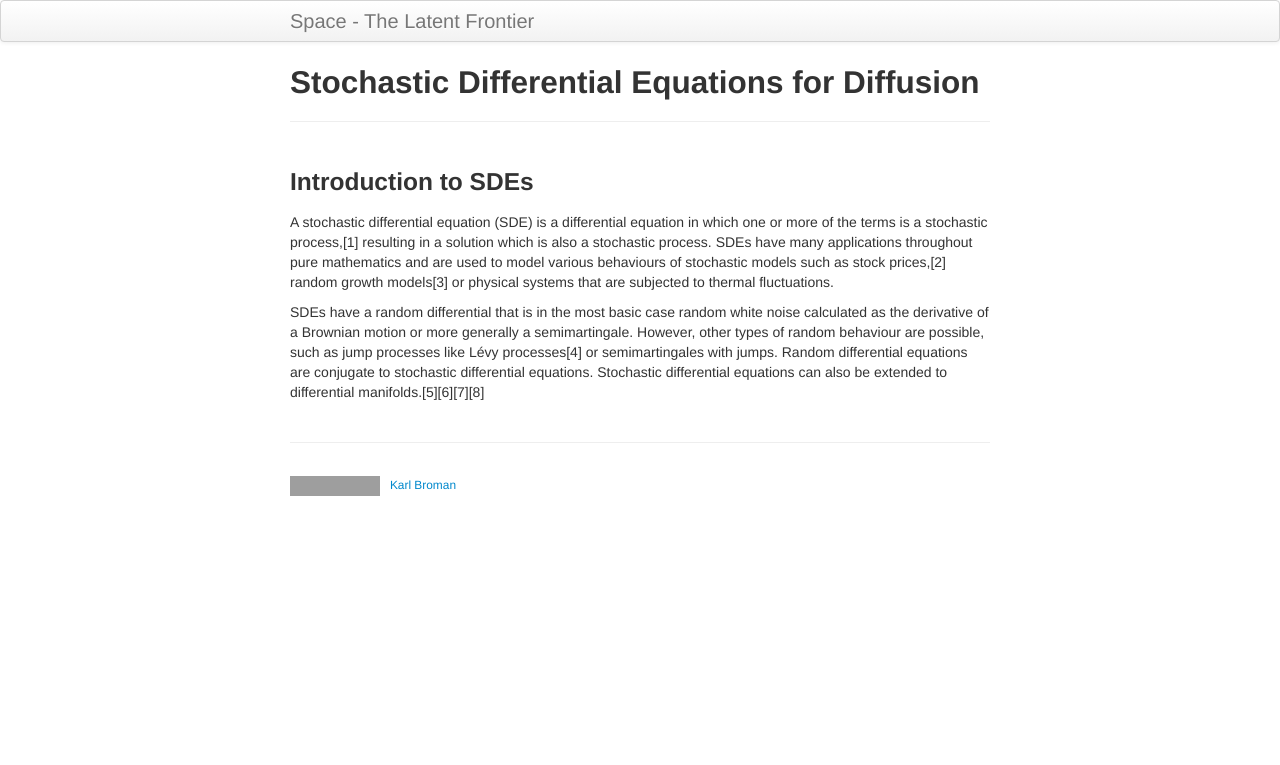
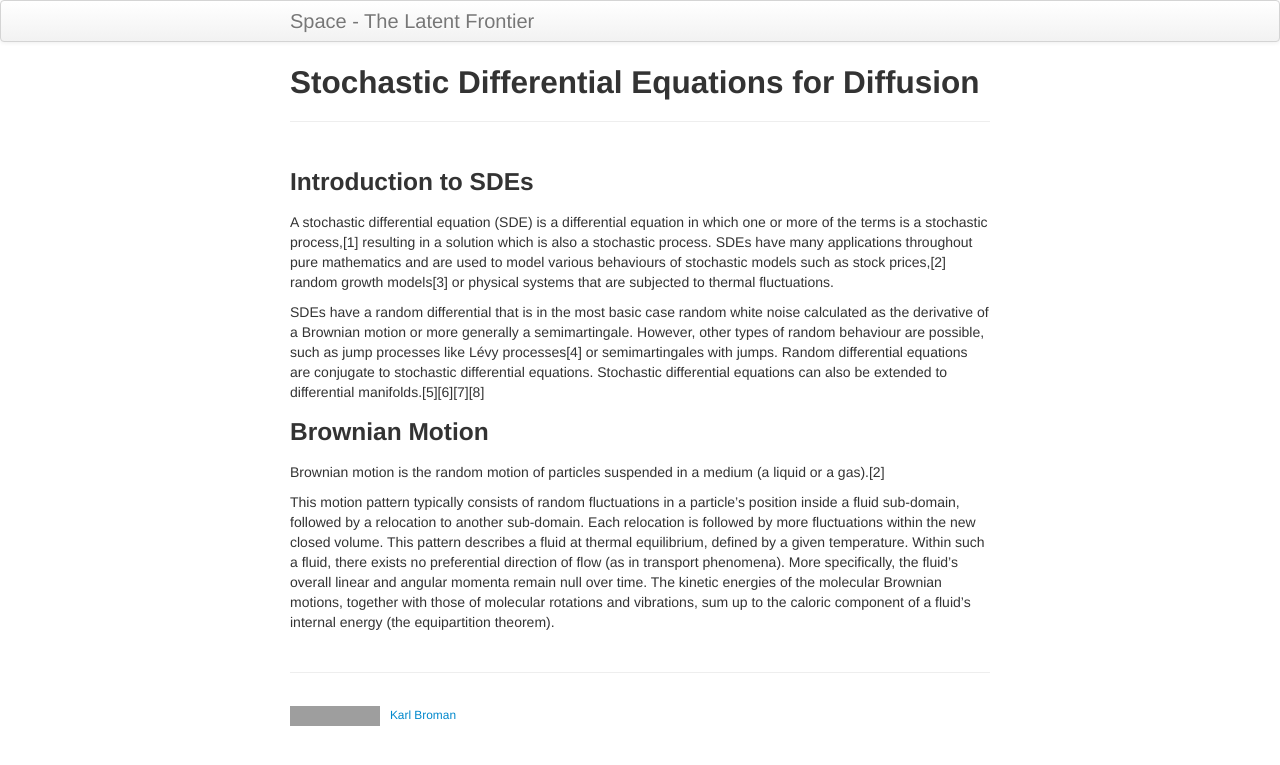
Before and after one commit to skt9/skt9.github.io, a Jekyll site: the page built from pages/sde.md, in a window 1280 px wide. Shown: the top 765 px of the page. Built offline with Jekyll 4.4.1, drawn with Linux system fonts in a browser that asks for light colours; grey boxes are pictures that could not be loaded.

Commit message:
updated sde.md

```diff
--- a/pages/sde.md
+++ b/pages/sde.md
@@ -19,3 +19,17 @@ as the derivative of a Brownian motion or more generally a semimartingale. Howev
 of random behaviour are possible, such as jump processes like Lévy processes[4] or semimartingales
 with jumps. Random differential equations are conjugate to stochastic differential equations.
 Stochastic differential equations can also be extended to differential manifolds.[5][6][7][8]
+
+
+### Brownian Motion
+
+Brownian motion is the random motion of particles suspended in a medium (a liquid or a gas).[2]
+
+This motion pattern typically consists of random fluctuations in a particle's position inside a
+fluid sub-domain, followed by a relocation to another sub-domain. Each relocation is followed by
+more fluctuations within the new closed volume. This pattern describes a fluid at thermal equilibrium,
+defined by a given temperature. Within such a fluid, there exists no preferential direction of flow
+(as in transport phenomena). More specifically, the fluid's overall linear and angular momenta remain
+null over time. The kinetic energies of the molecular Brownian motions, together with those of molecular
+rotations and vibrations, sum up to the caloric component of a fluid's internal energy
+(the equipartition theorem).
```
